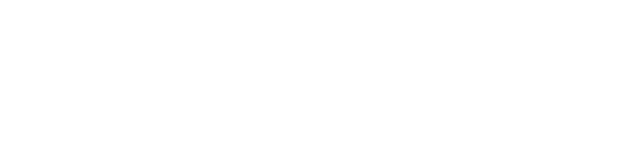
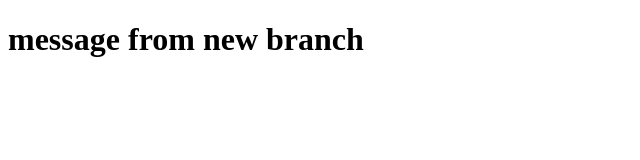
Before and after one commit to raghav-appsdeployer/git-and-github-emo, a plain HTML site: page index.html in a window 1280 px wide. Shown: the whole page, without its empty margins (0-640 px from the left). Drawn offline with Linux system fonts and the light colour scheme.

Commit message:
files from new branch

```diff
--- a/index.html
+++ b/index.html
@@ -7,6 +7,6 @@
     <title>Document</title>
 </head>
 <body>
-
+    <h1>message from new branch</h1>
 </body>
 </html>
```
